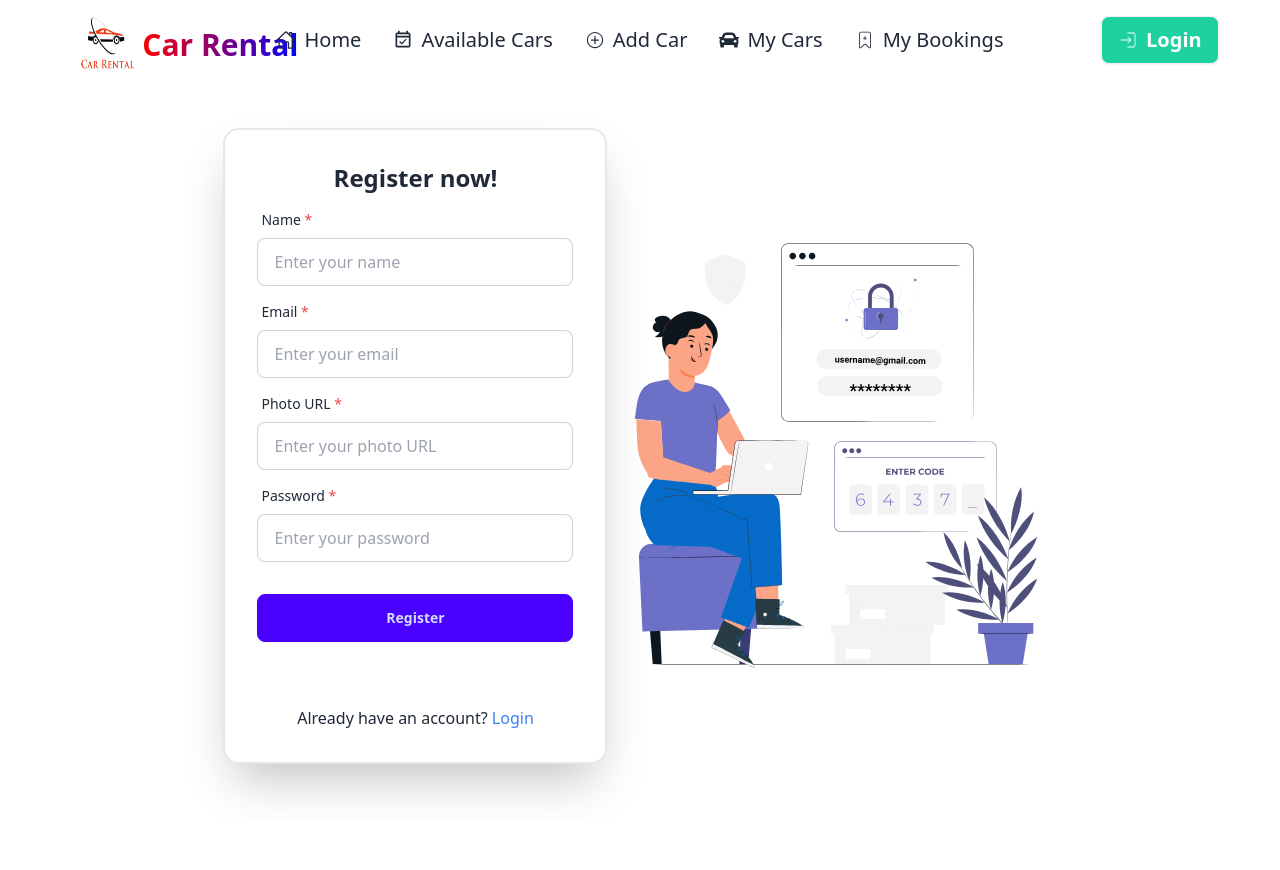
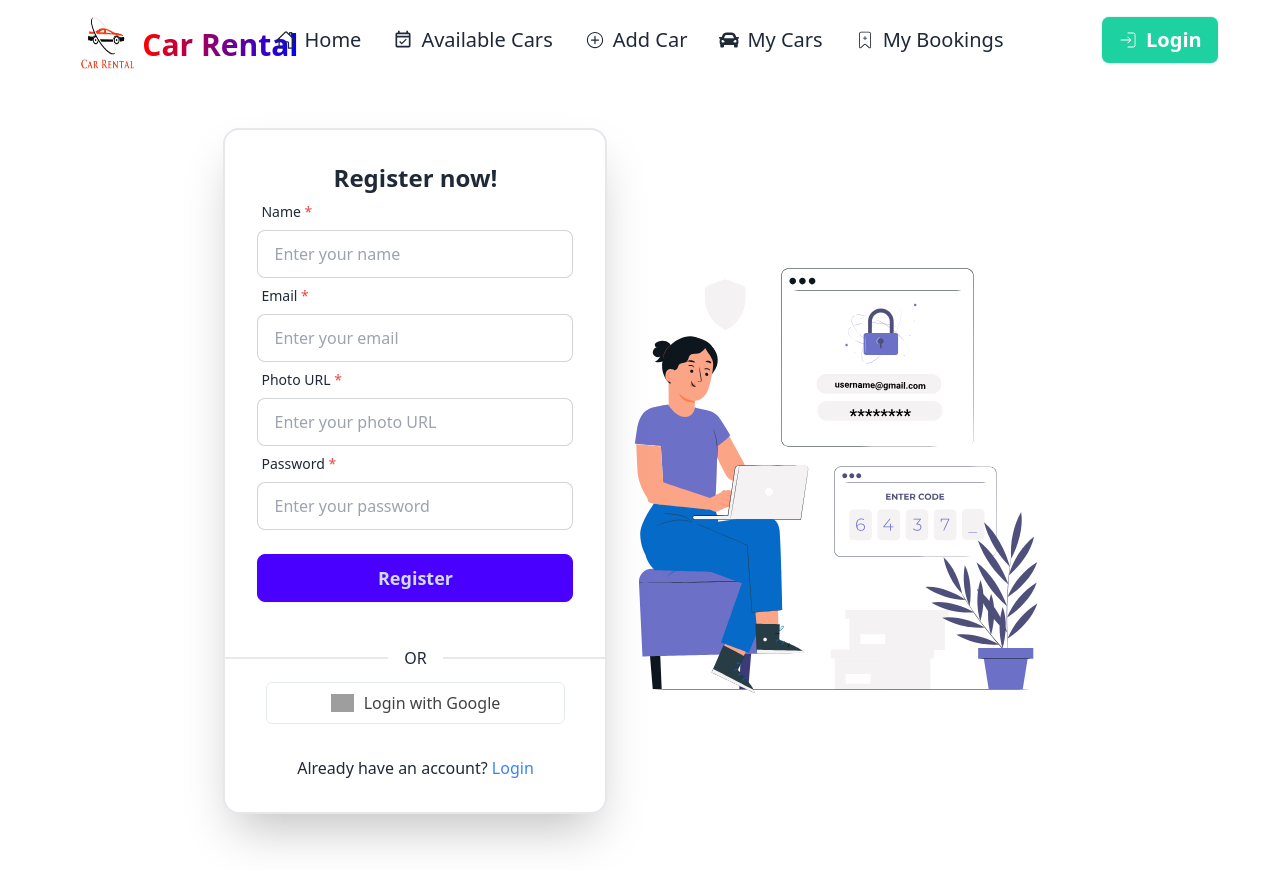
Before and after one commit to RAFIQUL595/B10-Assignment-11-Client-Site, a React (Vite) app: page /register in a window 1280 px wide. Before the commit the page ends 820 px from the top, so only its background shows below. Built offline with nearby package versions, Linux system fonts and the light colour scheme; grey boxes are pictures that could not be loaded.

Commit message:
SocialLogin done

```diff
--- a/src/context/AuthContext/AuthProvider.jsx
+++ b/src/context/AuthContext/AuthProvider.jsx
@@ -1,7 +1,9 @@
 import React, { createContext, useState } from "react";
 import auth from "../../firebase/firebase.info";
-import { createUserWithEmailAndPassword } from "firebase/auth";
+import { createUserWithEmailAndPassword, GoogleAuthProvider, signInWithPopup } from "firebase/auth";
 export const AuthContext = createContext(null);
+
+const googleProvider = new GoogleAuthProvider();
 
 const AuthProvider = ({ children }) => {
   const [user, setUser] = useState(null);
@@ -13,10 +15,17 @@ const AuthProvider = ({ children }) => {
     return createUserWithEmailAndPassword(auth, email, password);
   };
 
+  // Register With Google
+  const handelGoogleRegister = () => {
+    setLoading(true);
+    return signInWithPopup(auth, googleProvider);
+  };
+
   const authInfo = {
     user,
     loading,
     handelRegister,
+    handelGoogleRegister,
   };
   return (
     <AuthContext.Provider value={authInfo}>{children}</AuthContext.Provider>
--- a/src/pages/Registration/Registration.jsx
+++ b/src/pages/Registration/Registration.jsx
@@ -5,6 +5,8 @@ import { Helmet } from "react-helmet";
 import { Link, useNavigate } from "react-router-dom";
 import { AuthContext } from "../../context/AuthContext/AuthProvider";
 import toast from "react-hot-toast";
+import Swal from "sweetalert2";
+import SocialLogin from "../shared/SocialLogin/SocialLogin";
 
 const Registration = () => {
   const { handelRegister } = useContext(AuthContext);
@@ -16,10 +18,20 @@ const Registration = () => {
     const email = form.email.value;
     const photo = form.photo.value;
     const password = form.password.value;
+
+    // password length 6 characters check
+    if (password.length < 6) {
+      toast.error("Password must be at least 6 characters long.");
+      return;
+    }
     handelRegister(email, password)
       .then((result) => {
         if (result) {
-          toast.success("Registered successfully");
+          Swal.fire({
+            title: "Registration Successful!",
+            text: "Your account has been created successfully. Please login now!",
+            icon: "success",
+          });
           navigate("/login");
         }
         form.reset();
@@ -39,7 +51,7 @@ const Registration = () => {
         <Lottie animationData={lottieRegister} />
       </div>
       <div className="card bg-base-100 w-full border-2 max-w-sm shrink-0 shadow-2xl">
-        <form onSubmit={handleSubmit} className="card-body">
+        <form onSubmit={handleSubmit} className="p-8">
           <h1 className="text-2xl text-center font-bold">Register now!</h1>
           <div className="form-control">
             <label className="label">
@@ -98,10 +110,11 @@ const Registration = () => {
             />
           </div>
           <div className="form-control mt-6">
-            <button className="btn btn-primary">Register</button>
+            <button className="btn btn-primary text-lg">Register</button>
           </div>
         </form>
-        <div className="card-body text-center">
+        <SocialLogin />
+        <div className="my-8 text-center">
           <p>
             Already have an account?{" "}
             <Link to="/login" className="text-blue-500">
--- /dev/null
+++ b/src/pages/shared/SocialLogin/SocialLogin.jsx
@@ -0,0 +1,38 @@
+import React, { useContext } from 'react';
+import { AuthContext } from '../../../context/AuthContext/AuthProvider';
+import Swal from 'sweetalert2';
+import toast from 'react-hot-toast';
+import { useNavigate } from 'react-router-dom';
+
+const SocialLogin = () => {
+    const { handelGoogleRegister } = useContext(AuthContext);
+    const navigate = useNavigate();
+    const handleGoogleSignIn = () => {
+        handelGoogleRegister()
+            .then(result => {
+                Swal.fire({
+                    title: "Login Successful!",
+                    text: `Your account has been created successfully. Welcome ${result?.user?.displayName}`,
+                    icon: "success",
+                });
+                navigate("/");
+            })
+            .catch(error => {
+                toast.error("Login failed. Please check your credentials.");
+            })
+    }
+    return (
+        <div >
+            <div className="divider">OR</div>
+            <button
+                onClick={handleGoogleSignIn}
+                className="border border-[#e5eaf2] mx-auto rounded-md py-2 px-16 flex items-center gap-[10px] text-[1rem] text-[#424242] hover:bg-gray-50 transition-all duration-200">
+                <img src="https://i.ibb.co/dQMmB8h/download-4-removebg-preview-1.png" alt="google logo"
+                    className="w-[23px]" />
+                Login with Google
+            </button>
+        </div>
+    );
+};
+
+export default SocialLogin;
```
